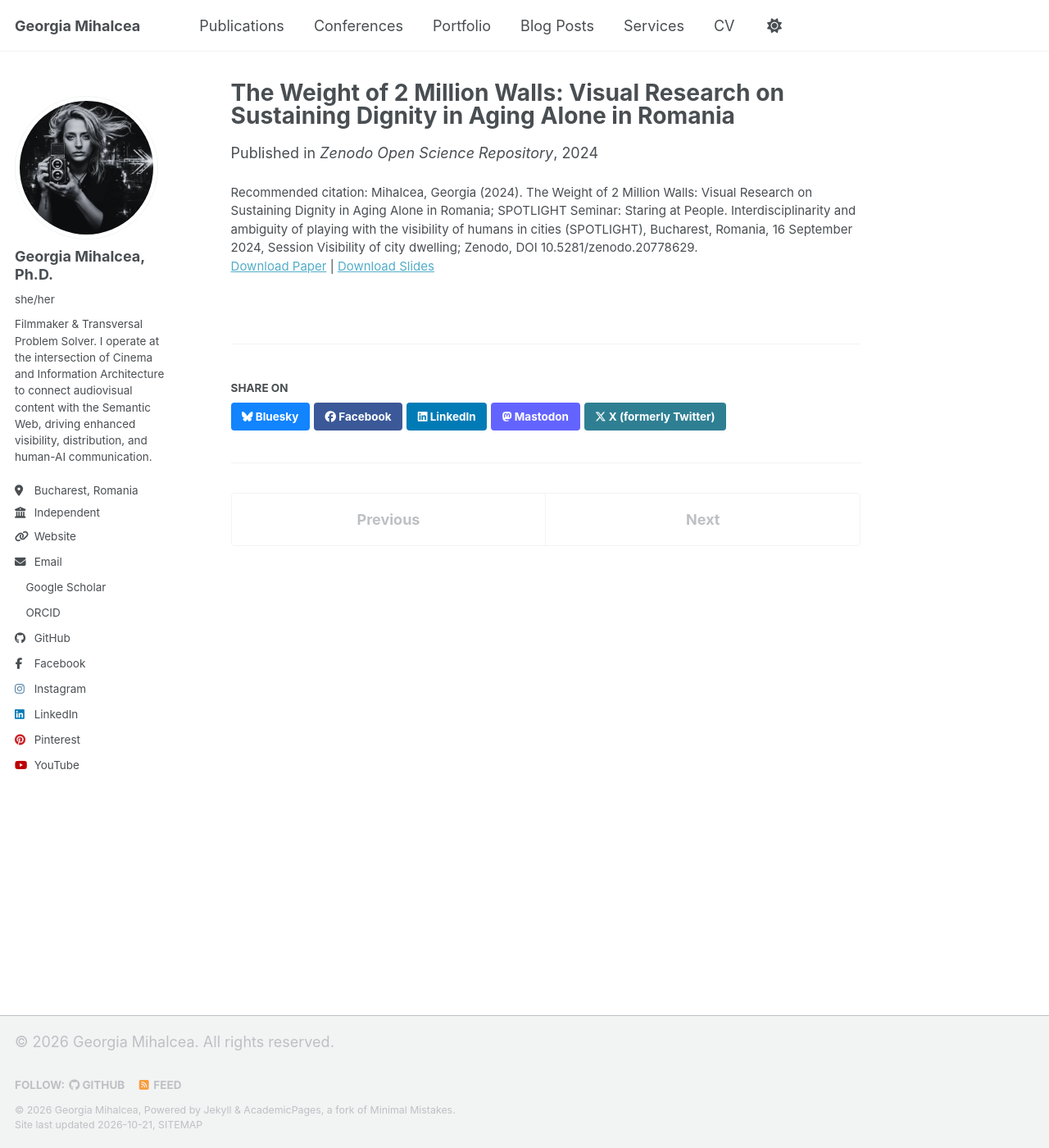
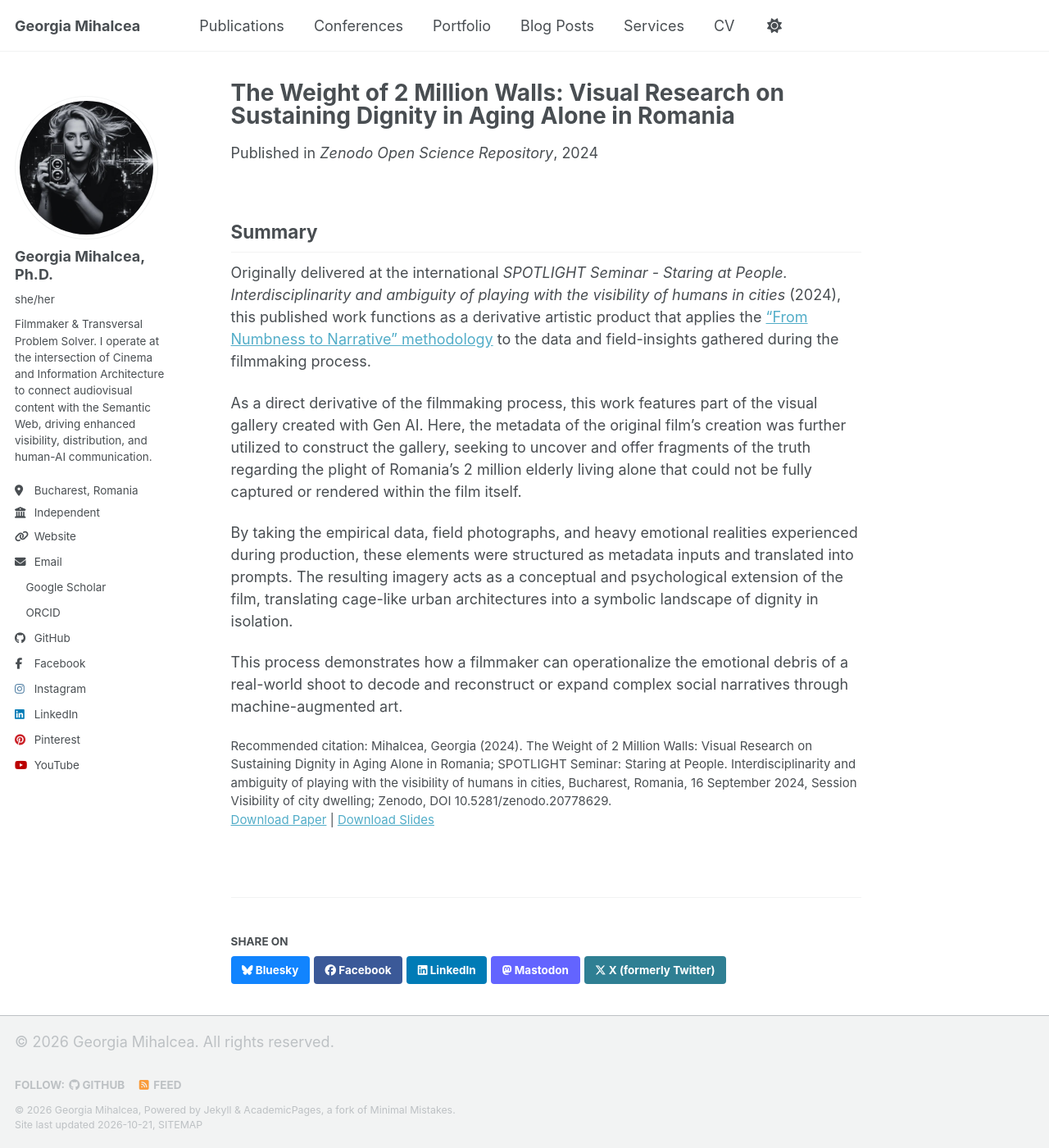
Before and after one commit to GeorgiaMihalcea/georgiamihalcea.github.io, a Jekyll site: the page built from _publications/2024-09-16-visual-research-on-sustaining-dignity.md, in a window 1280 px wide and 1400 px high. Shown: the whole window at 82% size. Built offline with Jekyll 4.4.1, drawn with Linux system fonts in a browser that asks for light colours; a style sheet for code colours, icons or effects is not loaded.

Commit message:
Update citation and add summary section
Added a summary section detailing the artistic methodology and insights from the filmmaking process, highlighting the use of Gen AI in creating a visual gallery related to the plight of elderly individuals in Romania.

```diff
--- a/_publications/2024-09-16-visual-research-on-sustaining-dignity.md
+++ b/_publications/2024-09-16-visual-research-on-sustaining-dignity.md
@@ -8,5 +8,13 @@ date: 2024-09-16
 venue: 'Zenodo Open Science Repository'
 slidesurl: 'https://zenodo.org/records/20778629'
 paperurl: 'https://zenodo.org/records/20778629'
-citation: 'Mihalcea, Georgia (2024). The Weight of 2 Million Walls: Visual Research on Sustaining Dignity in Aging Alone in Romania; SPOTLIGHT Seminar: Staring at People. Interdisciplinarity and ambiguity of playing with the visibility of humans in cities (SPOTLIGHT), Bucharest, Romania, 16 September 2024, Session Visibility of city dwelling; Zenodo, DOI 10.5281/zenodo.20778629.'
+citation: 'Mihalcea, Georgia (2024). The Weight of 2 Million Walls: Visual Research on Sustaining Dignity in Aging Alone in Romania; SPOTLIGHT Seminar: Staring at People. Interdisciplinarity and ambiguity of playing with the visibility of humans in cities, Bucharest, Romania, 16 September 2024, Session Visibility of city dwelling; Zenodo, DOI 10.5281/zenodo.20778629.'
 ---
+## Summary
+Originally delivered at the international *SPOTLIGHT Seminar - Staring at People. Interdisciplinarity and ambiguity of playing with the visibility of humans in cities* (2024), this published work functions as a derivative artistic product that applies the ["From Numbness to Narrative" methodology](https://georgiamihalcea.github.io/publication/2024-11-11-iceri-paper) to the data and field-insights gathered during the filmmaking process.
+
+As a direct derivative of the filmmaking process, this work features part of the visual gallery created with Gen AI. Here, the metadata of the original film's creation was further utilized to construct the gallery, seeking to uncover and offer fragments of the truth regarding the plight of Romania's 2 million elderly living alone that could not be fully captured or rendered within the film itself.
+
+By taking the empirical data, field photographs, and heavy emotional realities experienced during production, these elements were structured as metadata inputs and translated into prompts. The resulting imagery acts as a conceptual and psychological extension of the film, translating cage-like urban architectures into a symbolic landscape of dignity in isolation.
+
+This process demonstrates how a filmmaker can operationalize the emotional debris of a real-world shoot to decode and reconstruct or expand complex social narratives through machine-augmented art.
```
